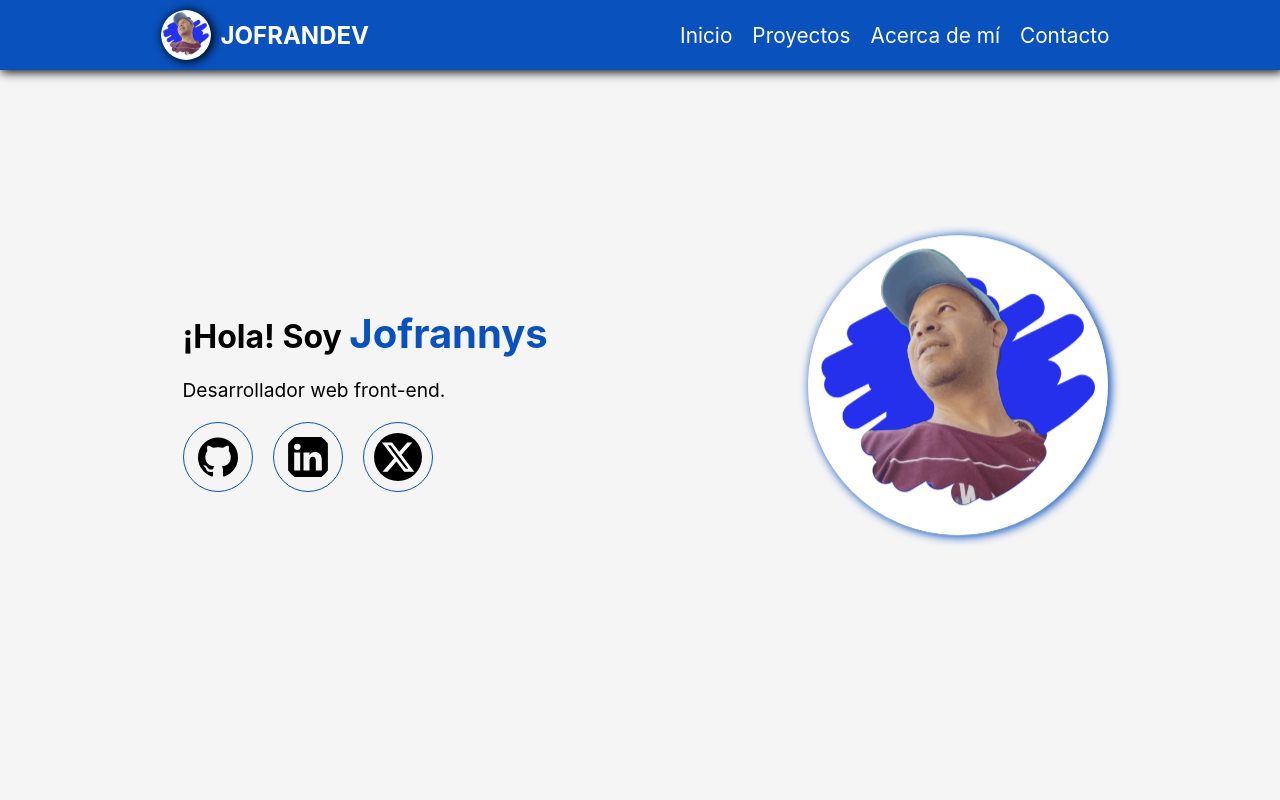
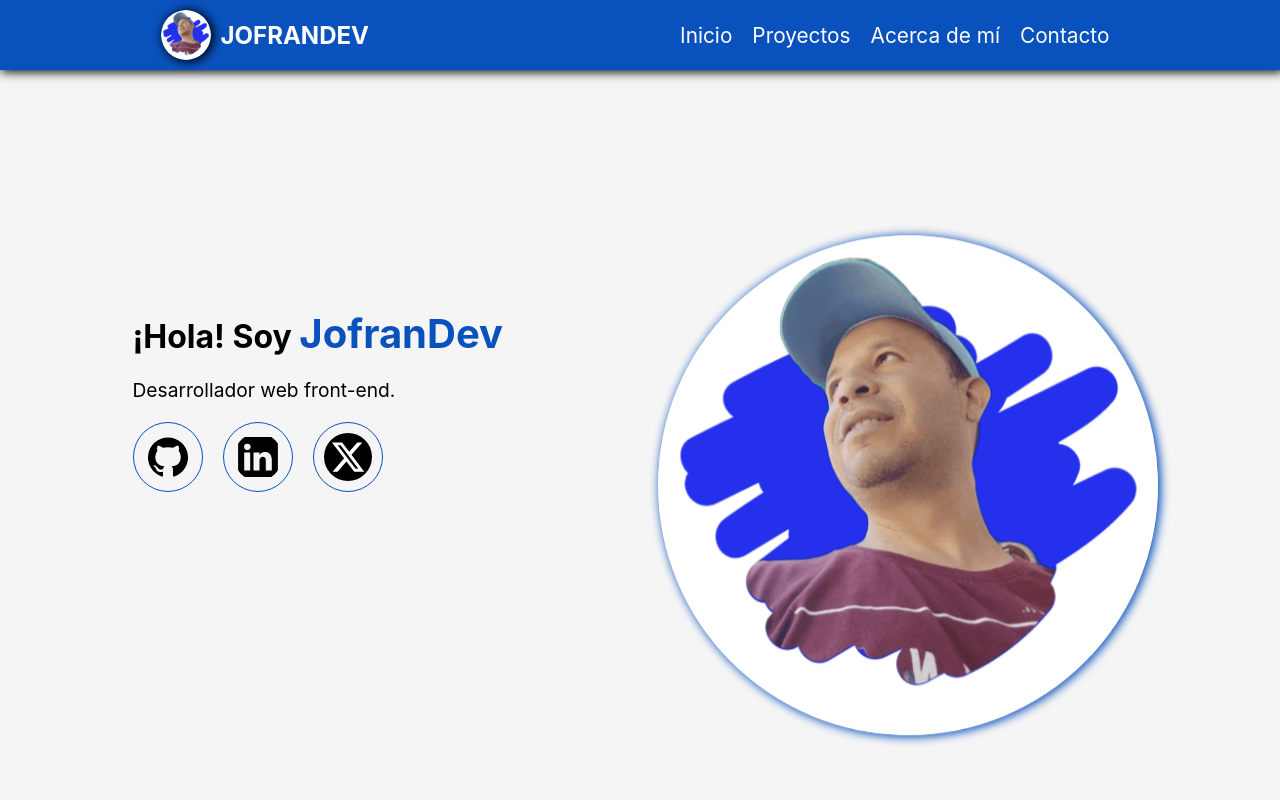
Before and after one commit to JofrarcDev/Portafolio, a React (Create React App) app: page / in a window 1280 px wide. Shown: the top 800 px of the page. Built offline with nearby package versions, Linux system fonts and the light colour scheme.

Commit message:
modificado banner,  la imagen de perfil y el nombre de perfil

```diff
--- a/src/componentes/Inicio/Inicio.jsx
+++ b/src/componentes/Inicio/Inicio.jsx
@@ -9,7 +9,7 @@ const Inicio = () => {
     return (
         <main className="contenedor__inicio" id="inicio">
             <section className="contenedor__texto">
-                <h1 className="titulo__inicio">¡Hola! Soy <span>Jofrannys</span></h1>
+                <h1 className="titulo__inicio">¡Hola! Soy <span>JofranDev</span></h1>
                 <p className="parrafo__inicio">Desarrollador web front-end.</p>
                 <div className="redes__sociales">
                         <a href="https://github.com/JofrarcDev" target="_blank" rel="noreferrer">
--- a/src/componentes/Inicio/inicio.css
+++ b/src/componentes/Inicio/inicio.css
@@ -53,7 +53,8 @@
 }
 
 .contenedor__inicio .contenedor__imagen {
-    width: 300px;
+
+    max-width: 500px;
     height: 300px;
     border-radius: 50%;
 
@@ -74,7 +75,16 @@
     }
 }
 
+@media(max-width: 1200px) {
+    .contenedor__inicio {
+        padding: 40px;
+    }
+    .contenedor__inicio .contenedor__imagen {
+        width: 350px;
+        height: 350px;
 
+    }
+}
 @media (max-width: 884px){
     .contenedor__inicio .contenedor__imagen {
         width: 300px;
```
